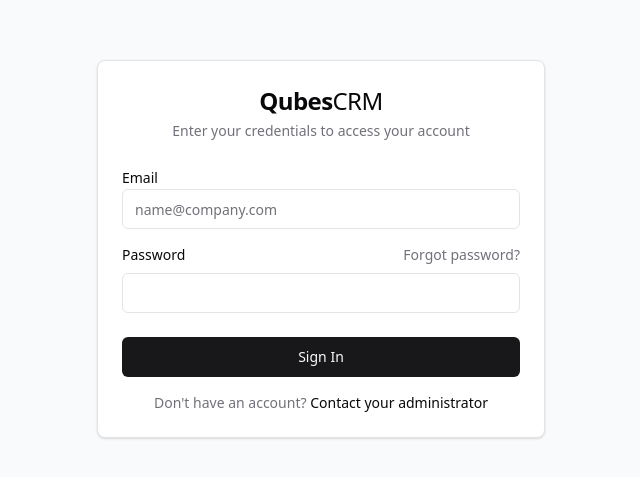
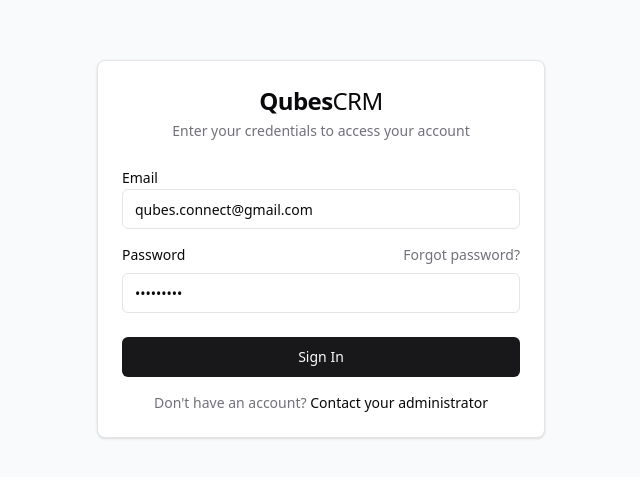
Before and after one commit to thoalib/Qubes-CRM1, a Next.js app: page /login in a window 1280 px wide. Shown: the part 151-628 px from the top of the page, without its empty margins (319-959 px from the left). Built offline with nearby package versions, Linux system fonts and the light colour scheme; no server answers.

Commit message:
Prefill login form with test credentials
cgen-b6ca99a3f15c40cb932ae79c4c02c1e0

```diff
--- a/app/(auth)/login/page.tsx
+++ b/app/(auth)/login/page.tsx
@@ -10,8 +10,8 @@ import { useRouter } from "next/navigation"
 import { createClient } from "@/lib/supabase"
 
 export default function LoginPage() {
-    const [email, setEmail] = useState("")
-    const [password, setPassword] = useState("")
+    const [email, setEmail] = useState("qubes.connect@gmail.com")
+    const [password, setPassword] = useState("Qubes@321")
     const [isLoading, setIsLoading] = useState(false)
 
     const [error, setError] = useState<string | null>(null)
```
